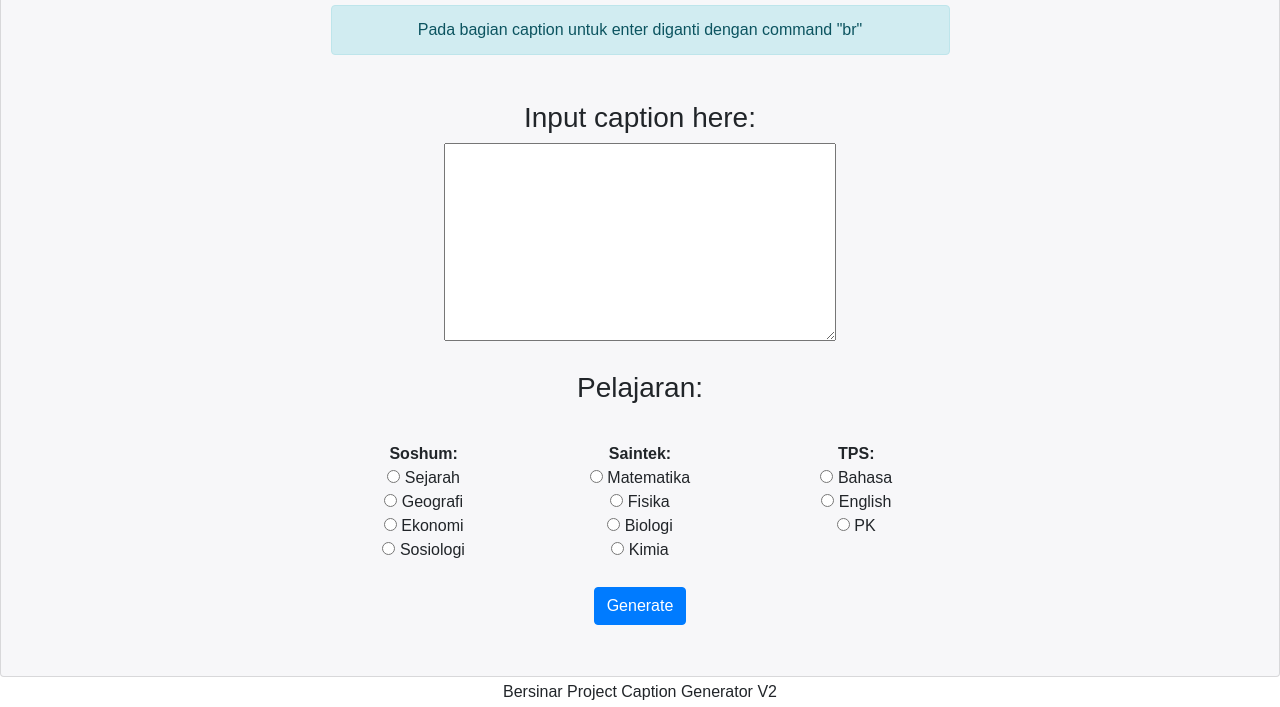
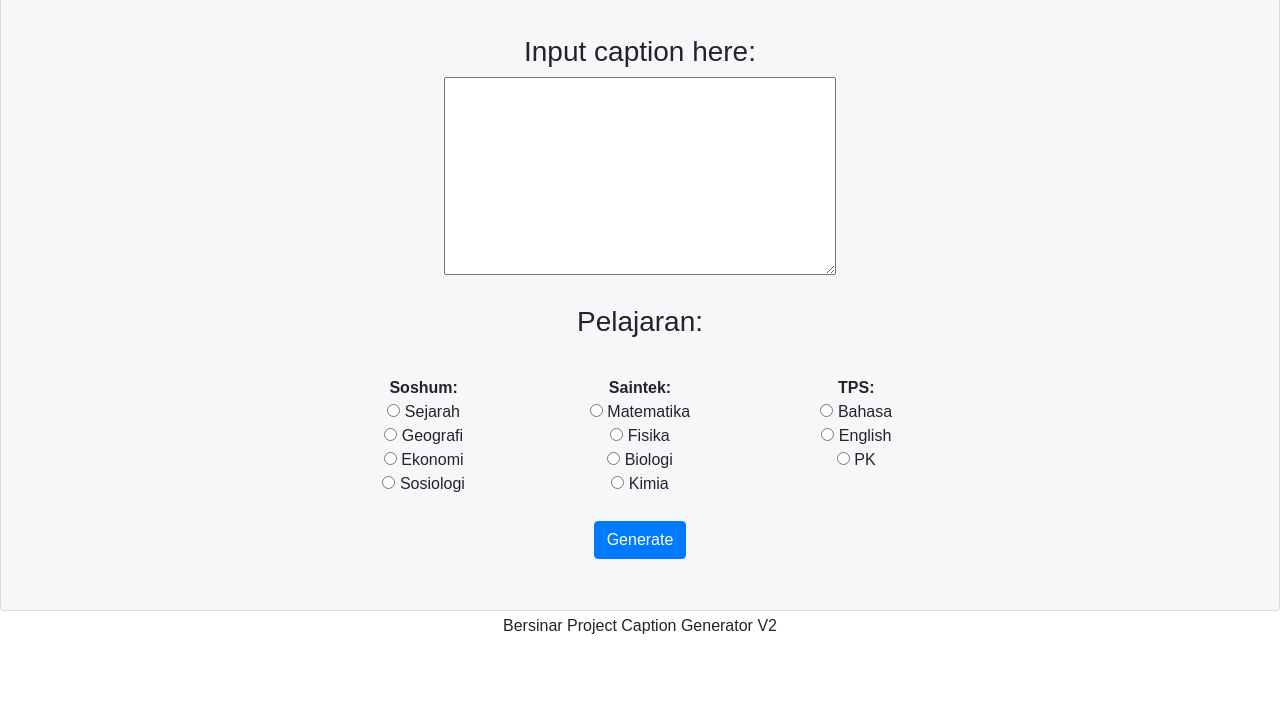
Before and after one commit to BersinarProject/captiongenerator, a plain HTML site: page index.html in a window 1280 px wide. Shown: the part 121-828 px from the top of the page. After the commit the page ends 800 px from the top, so only its background shows below. Drawn offline with nearby package versions, Linux system fonts and the light colour scheme.

Commit message:
remove alert

```diff
--- a/index.html
+++ b/index.html
@@ -29,9 +29,6 @@
                 <h2 class="title2">Bersinar Project Caption Generator</h2>
             </div>
 
-            <div class="alert alert-info" role="alert">
-                Pada bagian caption untuk enter diganti dengan command "br"
-            </div>
             <form onsubmit="return false">
 
 
```
